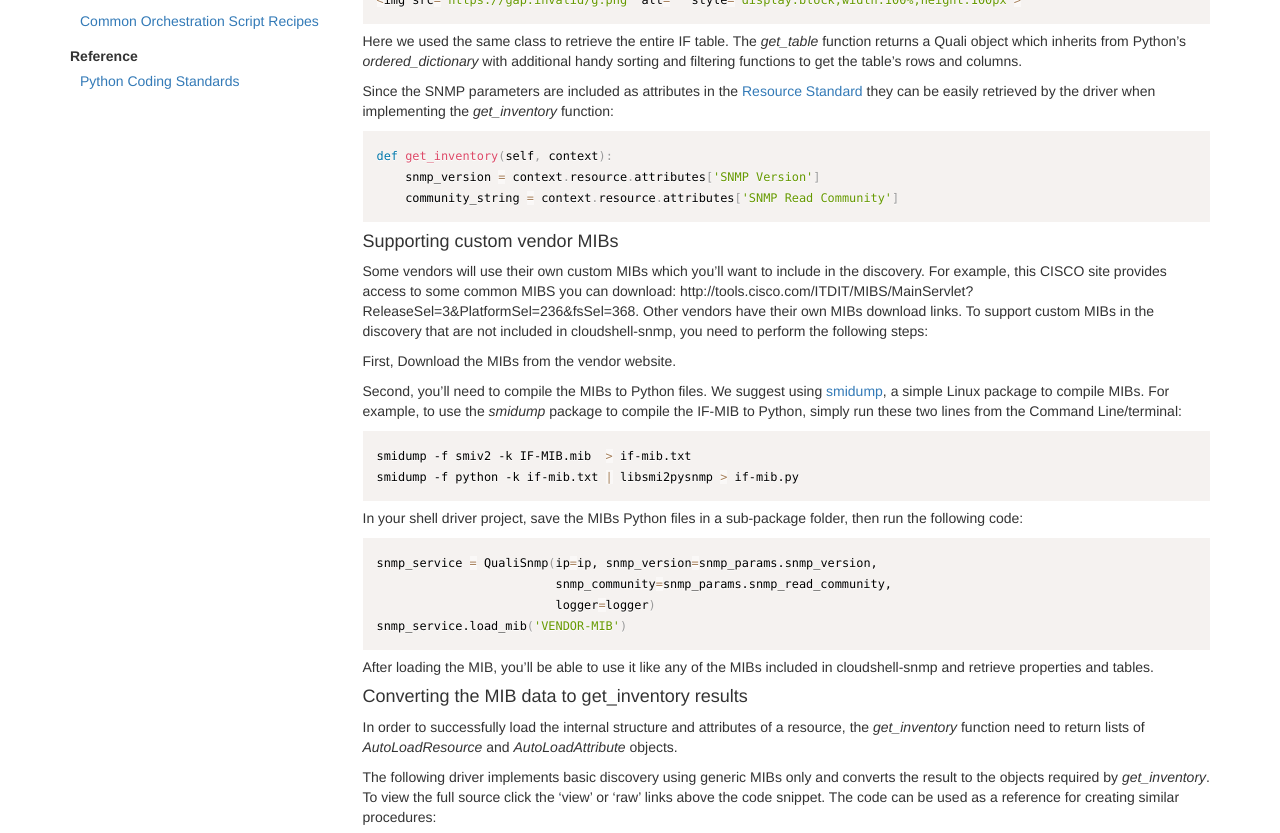
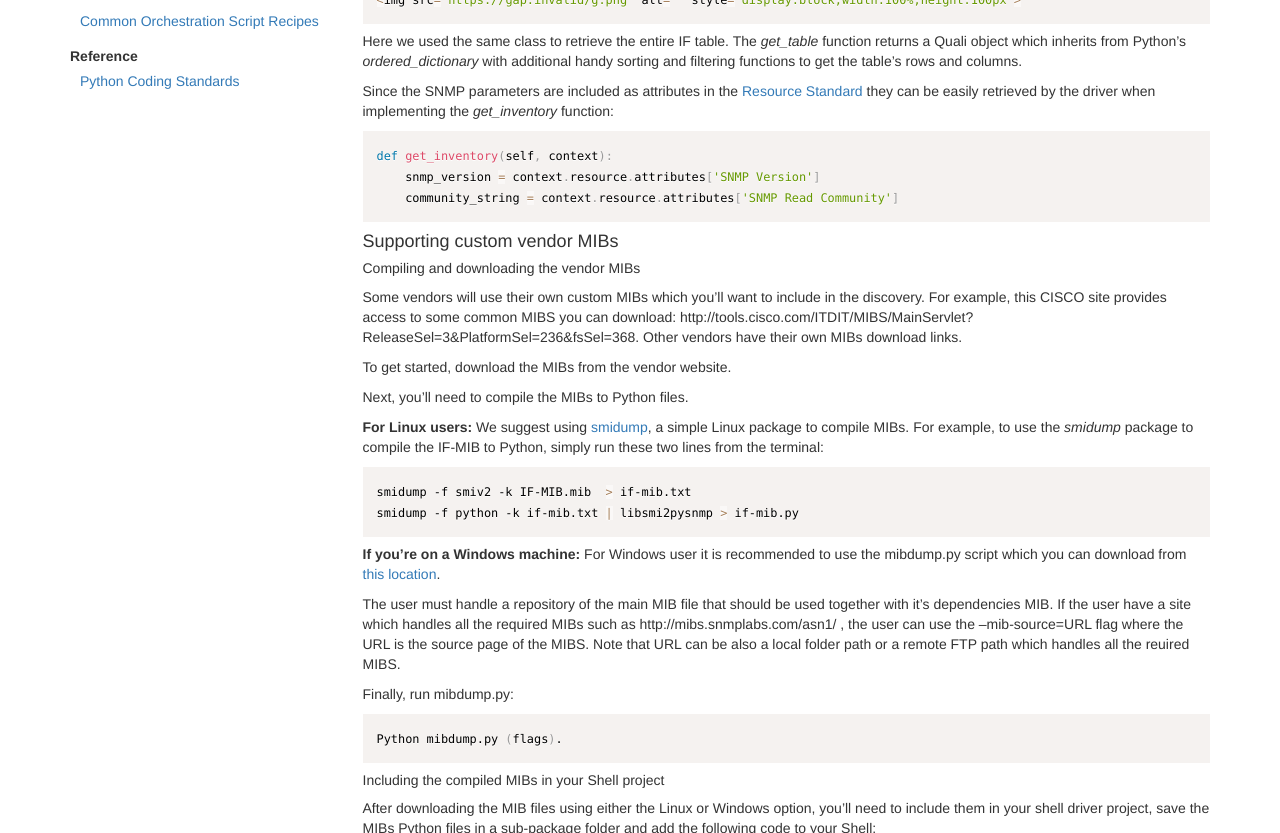
Before and after one commit to QualiSystems/devguide_source, a Jekyll site: the page built from _posts/2016-07-19-discovering-inventory-snmp.md, in a window 1280 px wide and 1400 px high, scrolled down 835 px, cut to the strip 0-833 px from the top of the window. Built offline with Jekyll 4.4.1, drawn with Linux system fonts in a browser that asks for light colours; comment, search, counter and statistics services are not loaded.

Commit message:
added info on using SNMP with Windows

```diff
--- a/_posts/2016-07-19-discovering-inventory-snmp.md
+++ b/_posts/2016-07-19-discovering-inventory-snmp.md
@@ -64,20 +64,38 @@ def get_inventory(self, context):
 
 #### Supporting custom vendor MIBs
 
+##### Compiling and downloading the vendor MIBs
+
 Some vendors will use their own custom MIBs which you'll want to include in the discovery. For example, this  CISCO site provides access to some common
 MIBS you can download: http://tools.cisco.com/ITDIT/MIBS/MainServlet?ReleaseSel=3&PlatformSel=236&fsSel=368. Other vendors have their own MIBs download links.
-To support custom MIBs in the discovery that are not included in cloudshell-snmp, you need to perform the following steps:
 
-First, Download the MIBs from the vendor website.
+To get started, download the MIBs from the vendor website.
 
-Second, you'll need to compile the MIBs to Python files. We suggest using [smidump](http://linux.die.net/man/1/smidump), a simple Linux package to compile MIBs.
-For example, to use the _smidump_ package to compile the IF-MIB to Python, simply run these two lines from the Command Line/terminal:
+Next, you'll need to compile the MIBs to Python files.
+
+**For Linux users:**
+We suggest using [smidump](http://linux.die.net/man/1/smidump), a simple Linux package to compile MIBs.
+For example, to use the _smidump_ package to compile the IF-MIB to Python, simply run these two lines from the terminal:
 {% highlight bash %}
 smidump -f smiv2 -k IF-MIB.mib  > if-mib.txt
 smidump -f python -k if-mib.txt | libsmi2pysnmp > if-mib.py
 {% endhighlight %}
 
-In your shell driver project, save the MIBs Python files in a sub-package folder, then run the following code:
+**If you're on a Windows machine:**
+For Windows user it is recommended to use the mibdump.py script which you can download from [this location](https://github.com/etingof/pysmi/blob/master/scripts/mibdump.py).
+
+The user must handle a repository of the main MIB file that should be used together with it’s dependencies MIB.
+If the user have a site which handles all the required MIBs such as http://mibs.snmplabs.com/asn1/ , the user can use the  --mib-source=URL flag where the URL is the source page of the MIBS.
+Note that URL can be also a local folder path or a remote FTP path which handles all the reuired MIBS.
+
+Finally, run mibdump.py:
+{% highlight bash %}
+Python mibdump.py (flags).
+{% endhighlight %}
+
+##### Including the compiled MIBs in your Shell project
+
+After downloading the MIB files using either the Linux or Windows option, you'll need to include them in your shell driver project, save the MIBs Python files in a sub-package folder and add the following code to your Shell:
 {% highlight bash %}
 snmp_service = QualiSnmp(ip=ip, snmp_version=snmp_params.snmp_version,
                          snmp_community=snmp_params.snmp_read_community,
```
